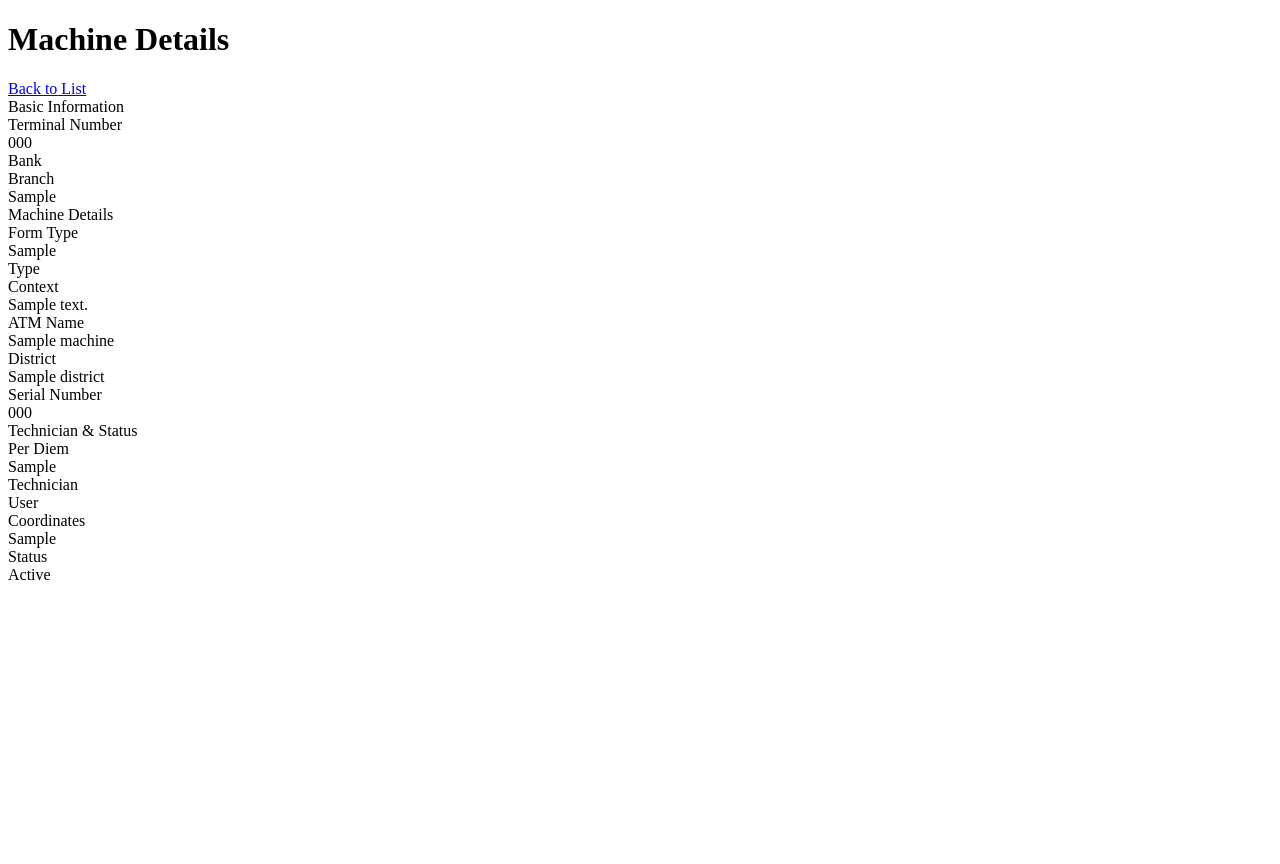
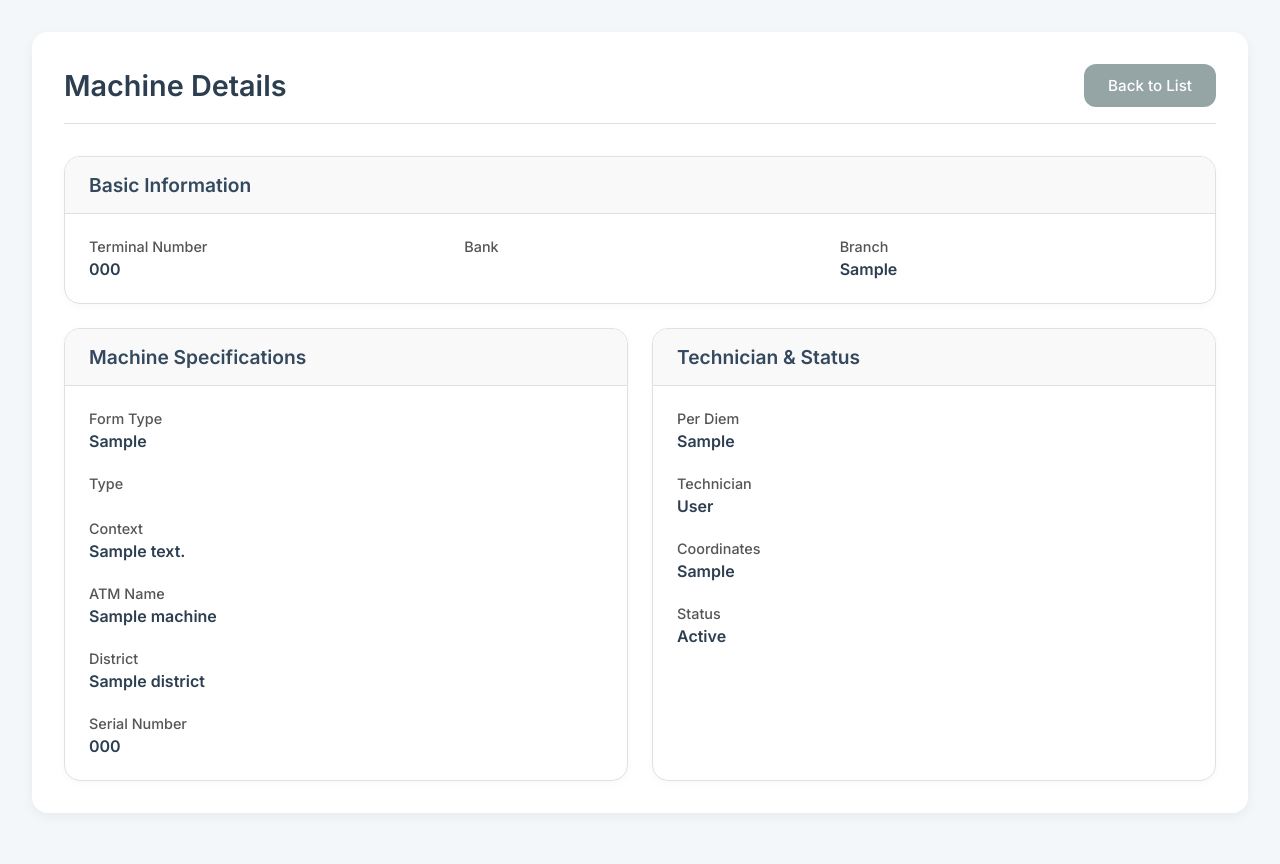
Before and after one commit to YoHighnessM/tech24_atmms, a PHP site: page /machines/more_info.php?id=1 in a window 1280 px wide. Before the commit the page ends 580 px from the top, so only its background shows below. Run offline with PHP 8.4, Linux system fonts and the light colour scheme; tables that the repository leaves empty or names only in its code hold one stand-in row (values such as "Sample post"); some libraries are stand-ins or nearby versions.

Commit message:
style tweak

```diff
--- a/machines/more_info.php
+++ b/machines/more_info.php
@@ -41,121 +41,255 @@ if (!$machine_data) {
 
 <head>
     <meta charset="UTF-8" />
-    <meta name="viewport" content="width=device-width, initial-scale=1" />
+    <meta name="viewport" content="width=device-width, initial-scale=1.0" />
     <title>Machine Details</title>
+    <!-- Google Fonts for a modern look -->
+    <link rel="preconnect" href="https://fonts.googleapis.com">
+    <link rel="preconnect" href="https://fonts.gstatic.com" crossorigin>
+    <link href="https://fonts.googleapis.com/css2?family=Inter:wght@400;500;600;700&display=swap" rel="stylesheet">
+    <!-- Font Awesome for icons -->
+    <link rel="stylesheet" href="https://cdnjs.cloudflare.com/ajax/libs/font-awesome/6.1.1/css/all.min.css" />
+    <style>
+        /* General body and container styling, consistent with machine_list.php */
+        body {
+            font-family: 'Inter', sans-serif;
+            background-color: #f4f7f9;
+            color: #333;
+            margin: 0;
+            padding: 2rem;
+            display: flex;
+            justify-content: center;
+            align-items: flex-start;
+            /* Aligned to the top for better content display */
+            min-height: 100vh;
+        }
+
+        .container {
+            width: 100%;
+            max-width: 1200px;
+            /* Increased max-width for a wider view */
+            background-color: #fff;
+            border-radius: 1rem;
+            box-shadow: 0 4px 12px rgba(0, 0, 0, 0.05);
+            padding: 2rem;
+        }
+
+        /* Header section for the page title and back button */
+        .header {
+            display: flex;
+            justify-content: space-between;
+            align-items: center;
+            margin-bottom: 2rem;
+            padding-bottom: 1rem;
+            border-bottom: 1px solid #e0e0e0;
+        }
+
+        .header-title h1 {
+            font-size: 1.8rem;
+            font-weight: 600;
+            margin: 0;
+            color: #2c3e50;
+        }
+
+        /* Button styling consistent with the other pages */
+        .btn {
+            padding: 0.75rem 1.5rem;
+            font-size: 0.95rem;
+            border-radius: 0.75rem;
+            border: none;
+            cursor: pointer;
+            font-weight: 500;
+            text-decoration: none;
+            text-align: center;
+            transition: background-color 0.2s ease;
+        }
+
+        .btn-secondary {
+            background-color: #95a5a6;
+            color: #fff;
+        }
+
+        .btn-secondary:hover {
+            background-color: #7f8c8d;
+        }
+
+        /* Card styling for each section */
+        .card-container {
+            display: flex;
+            flex-direction: column;
+            gap: 1.5rem;
+        }
+
+        /* New class for side-by-side cards */
+        .side-by-side-cards {
+            display: grid;
+            grid-template-columns: 1fr 1fr;
+            gap: 1.5rem;
+        }
+
+        .card {
+            background-color: #fff;
+            border: 1px solid #e0e0e0;
+            border-radius: 1rem;
+            box-shadow: 0 2px 8px rgba(0, 0, 0, 0.03);
+            overflow: hidden;
+        }
+
+        .card-header {
+            background-color: #f9f9f9;
+            padding: 1rem 1.5rem;
+            border-bottom: 1px solid #e0e0e0;
+        }
+
+        .card-header h2 {
+            font-size: 1.2rem;
+            font-weight: 600;
+            margin: 0;
+            color: #34495e;
+        }
+
+        .card-body {
+            padding: 1.5rem;
+            display: flex;
+            flex-direction: column;
+            gap: 1.5rem;
+        }
+
+        .details-grid {
+            display: grid;
+            grid-template-columns: repeat(auto-fit, minmax(250px, 1fr));
+            gap: 1.5rem;
+        }
+
+        .detail-item {
+            display: flex;
+            flex-direction: column;
+        }
+
+        .detail-label {
+            font-weight: 500;
+            color: #555;
+            font-size: 0.9rem;
+            margin-bottom: 0.25rem;
+        }
+
+        .detail-value {
+            font-weight: 600;
+            color: #2c3e50;
+            font-size: 1rem;
+        }
+
+        /* Responsive adjustments */
+        @media (max-width: 992px) {
+            .side-by-side-cards {
+                grid-template-columns: 1fr;
+                /* Stack cards on smaller screens */
+            }
+        }
+
+        @media (max-width: 768px) {
+            body {
+                padding: 1rem;
+            }
+
+            .container {
+                padding: 1rem;
+            }
+        }
+    </style>
 </head>
 
 <body>
-    <div>
-        <div>
-            <div>
+    <div class="container">
+        <div class="header">
+            <div class="header-title">
                 <h1>Machine Details</h1>
             </div>
-            <a href="machine_list.php">Back to List</a>
+            <a href="machine_list.php" class="btn btn-secondary">Back to List</a>
         </div>
-        <div>
-            <div>
-                <div>
-                    <div>
-                        <div>Basic Information</div>
-                        <div>
-                            <div>
-                                <div>
-                                    <div>Terminal Number</div>
-                                    <div><?= htmlspecialchars($machine_data['terminal_number']) ?></div>
+        <div class="card-container">
+            <!-- Basic Information Card - remains full width -->
+            <div class="card">
+                <div class="card-header">
+                    <h2>Basic Information</h2>
                 </div>
+                <div class="card-body">
+                    <div class="details-grid">
+                        <div class="detail-item">
+                            <div class="detail-label">Terminal Number</div>
+                            <div class="detail-value"><?= htmlspecialchars($machine_data['terminal_number']) ?></div>
                         </div>
+                        <div class="detail-item">
+                            <div class="detail-label">Bank</div>
+                            <div class="detail-value"><?= htmlspecialchars($machine_data['bank_name']) ?></div>
                         </div>
-                        <div>
-                            <div>
-                                <div>
-                                    <div>Bank</div>
-                                    <div><?= htmlspecialchars($machine_data['bank_name']) ?></div>
-                                </div>
-                            </div>
-                            <div>
-                                <div>
-                                    <div>Branch</div>
-                                    <div><?= htmlspecialchars($machine_data['branch']) ?></div>
+                        <div class="detail-item">
+                            <div class="detail-label">Branch</div>
+                            <div class="detail-value"><?= htmlspecialchars($machine_data['branch']) ?></div>
                         </div>
                     </div>
                 </div>
             </div>
 
-                    <div>
-                        <div>Machine Details</div>
-                        <div>
-                            <div>
-                                <div>
-                                    <div>Form Type</div>
-                                    <div><?= htmlspecialchars($machine_data['form_type']) ?></div>
+            <!-- Machine Details and Technician & Status cards placed side-by-side -->
+            <div class="side-by-side-cards">
+                <!-- Machine Details Card -->
+                <div class="card">
+                    <div class="card-header">
+                        <h2>Machine Specifications</h2>
                     </div>
+                    <div class="card-body">
+                        <div class="details-grid">
+                            <div class="detail-item">
+                                <div class="detail-label">Form Type</div>
+                                <div class="detail-value"><?= htmlspecialchars($machine_data['form_type']) ?></div>
                             </div>
-                            <div>
-                                <div>
-                                    <div>Type</div>
-                                    <div><?= htmlspecialchars($machine_data['type']) ?></div>
+                            <div class="detail-item">
+                                <div class="detail-label">Type</div>
+                                <div class="detail-value"><?= htmlspecialchars($machine_data['type']) ?></div>
                             </div>
+                            <div class="detail-item">
+                                <div class="detail-label">Context</div>
+                                <div class="detail-value"><?= htmlspecialchars($machine_data['context']) ?></div>
                             </div>
-                            <div>
-                                <div>
-                                    <div>Context</div>
-                                    <div><?= htmlspecialchars($machine_data['context']) ?></div>
+                            <div class="detail-item">
+                                <div class="detail-label">ATM Name</div>
+                                <div class="detail-value"><?= htmlspecialchars($machine_data['machine_name']) ?></div>
                             </div>
+                            <div class="detail-item">
+                                <div class="detail-label">District</div>
+                                <div class="detail-value"><?= htmlspecialchars($machine_data['district_name']) ?></div>
                             </div>
-                        </div>
-                        <div>
-                            <div>
-                                <div>
-                                    <div>ATM Name</div>
-                                    <div><?= htmlspecialchars($machine_data['machine_name']) ?></div>
-                                </div>
-                            </div>
-                            <div>
-                                <div>
-                                    <div>District</div>
-                                    <div><?= htmlspecialchars($machine_data['district_name']) ?></div>
-                                </div>
-                            </div>
-                        </div>
-                        <div>
-                            <div>
-                                <div>
-                                    <div>Serial Number</div>
-                                    <div><?= htmlspecialchars($machine_data['serial_number']) ?></div>
-                                </div>
+                            <div class="detail-item">
+                                <div class="detail-label">Serial Number</div>
+                                <div class="detail-value"><?= htmlspecialchars($machine_data['serial_number']) ?></div>
                             </div>
                         </div>
                     </div>
                 </div>
 
-                <div>
-                    <div>Technician & Status</div>
-                    <div>
-                        <div>
-                            <div>
-                                <div>Per Diem</div>
-                                <div><?= htmlspecialchars($machine_data['per_diem']) ?></div>
+                <!-- Technician & Status Card -->
+                <div class="card">
+                    <div class="card-header">
+                        <h2>Technician & Status</h2>
                     </div>
+                    <div class="card-body">
+                        <div class="details-grid">
+                            <div class="detail-item">
+                                <div class="detail-label">Per Diem</div>
+                                <div class="detail-value"><?= htmlspecialchars($machine_data['per_diem']) ?></div>
                             </div>
-                        <div>
-                            <div>
-                                <div>Technician</div>
-                                <div><?= htmlspecialchars($machine_data['technician_name']) ?></div>
+                            <div class="detail-item">
+                                <div class="detail-label">Technician</div>
+                                <div class="detail-value"><?= htmlspecialchars($machine_data['technician_name']) ?></div>
                             </div>
+                            <div class="detail-item">
+                                <div class="detail-label">Coordinates</div>
+                                <div class="detail-value"><?= htmlspecialchars($machine_data['coordinates']) ?></div>
                             </div>
-                    </div>
-                    <div>
-                        <div>
-                            <div>
-                                <div>Coordinates</div>
-                                <div><?= htmlspecialchars($machine_data['coordinates']) ?></div>
-                            </div>
-                        </div>
-                        <div>
-                            <div>
-                                <div>Status</div>
-                                <div><?= htmlspecialchars($machine_data['status']) ?></div>
+                            <div class="detail-item">
+                                <div class="detail-label">Status</div>
+                                <div class="detail-value"><?= htmlspecialchars($machine_data['status']) ?></div>
                             </div>
                         </div>
                     </div>
```
Lines whose indentation alone changed are shown as unchanged.
